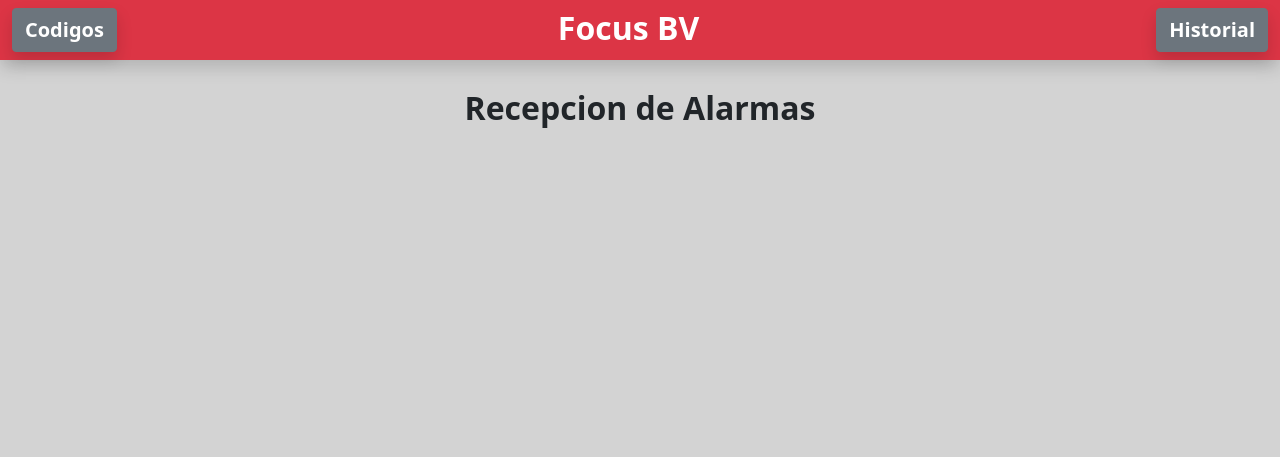
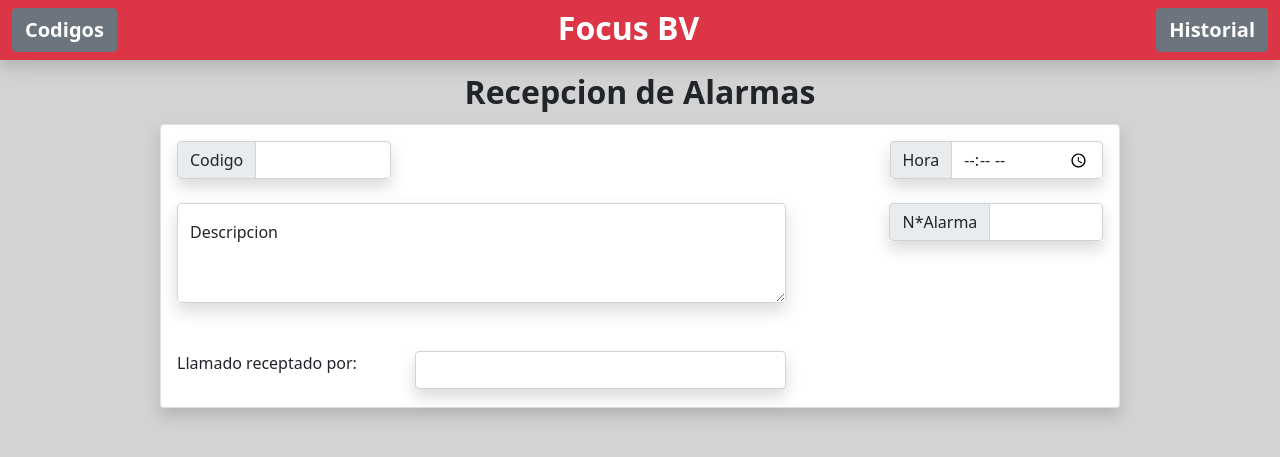
Before and after one commit to GibertSalva/RepoBurbuja2, a Django app: page / in a window 1280 px wide. Shown: the top 457 px of the page. Run offline with Django 3.2, Linux system fonts and the light colour scheme; parts of the project's set-up code (start-up, migrations or seed data) failed here and were passed over.

Commit message:
Formulario a medias

```diff
--- a/FocusBV/templates/home.html
+++ b/FocusBV/templates/home.html
@@ -2,8 +2,62 @@
 
 
 {% block content%}
-
-<p class="text-center fw-bold fs-2 align-top ">Recepcion de Alarmas</p>
+<p class="text-center fw-bold fs-2 align-top my-2 ">Recepcion de Alarmas</p>
 
 
+<div class="card w-75 d-flex mx-auto shadow">
+  <div class="card-body">
+
+<div class="row g-4">
+<div class = " col-3">
+  <div class=" input-group shadow">
+    <span class="input-group-text" id="addon-wrapping">Codigo</span>
+    <input type="text" class="form-control"  aria-describedby="addon-wrapping">
+  </div>
+</div>
+
+<div class="col-6 mx-">
+    <input type="text" class="form-control invisible" placeholder="Last name" aria-label=" name">
+  </div>
+  <div class = " col-3 w-25 ">
+  <div class=" input-group shadow">
+    <span class="input-group-text" id="addon-wrapping">Hora</span>
+    <input type="time" class="form-control"  aria-describedby="addon-wrapping">
+  </div>
+</div>
+
+  <div class="col-8 mb-4 ">
+    <div class="form-floating shadow">
+  <textarea class="form-control" placeholder="Leave a comment here" id="floatingTextarea2" style="height: 100px"></textarea>
+  <label for="floatingTextarea2">Descripcion </label>
+</div>
+  </div>
+
+<div class="col-1 ">
+    <input type="text" class="form-control invisible" placeholder="Last name" aria-label=" name">
+  </div>
+
+  <div class = " col-3 ">
+  <div class=" input-group shadow" >
+    <span class="input-group-text" id="addon-wrapping">N*Alarma</span>
+    <input type="text" class="form-control"  aria-describedby="addon-wrapping">
+  </div>
+</div>
+
+<div class = "col-3 ">
+    <p>Llamado receptado por:</p>
+</div>
+<div class = " col-5">
+    <input type="text" class="form-control shadow"  >
+  </div>
+
+
+</div>
+  </div>
+</div>
+
+
+
+</div>
+
 {% endblock %}
--- a/FocusBV/templates/navbar.html
+++ b/FocusBV/templates/navbar.html
@@ -1,18 +1,18 @@
-<nav class="navbar navbar-dark p-1 bg-danger  shadow ">
+<nav class="navbar navbar-dark p-1  bg-danger shadow ">
 
   <div class="container-fluid ">
   </div>
 
 
 
-  <button class=" mx-2 fs-5  fw-bold btn btn-secondary shadow" type="button" data-bs-toggle="offcanvas"
+  <button class=" mx-2 fs-5  fw-bold btn btn-secondary " type="button" data-bs-toggle="offcanvas"
     data-bs-target="#offcanvasExample" aria-controls="offcanvasExample">
     Codigos
   </button>
 
   <div class="offcanvas offcanvas-start" tabindex="-1" id="offcanvasExample" aria-labelledby="offcanvasExampleLabel">
     <div class="offcanvas-header">
-      <h5 class="offcanvas-title" id="offcanvasExampleLabel"> Codigos </h5>
+      <h5 class="offcanvas-title fw-bold " id="offcanvasExampleLabel"> Codigos </h5>
       <button type="button" class="btn-close text-reset" data-bs-dismiss="offcanvas" aria-label="Close"></button>
     </div>
     <div class="offcanvas-body">
@@ -24,12 +24,11 @@
           }
 
           #myInput {
-            background-image: url('/css/searchicon.png');
             background-position: 10px 10px;
             background-repeat: no-repeat;
             width: 100%;
             font-size: 15px;
-            padding: 12px 20px 12px 40px;
+            padding:  12px  12px 10px;
             border: 1px solid rgb(107, 107, 107);
             margin-bottom: 12px;
           }
@@ -38,7 +37,7 @@
             border-collapse: collapse;
             width: 100%;
             border: 1px solid rgb(0, 0, 0);
-            font-size: 16px;
+            font-size: 14px;
             background-color: #bdbdbd;
           }
 
@@ -53,7 +52,7 @@
           }
 
           #myTable tr {
-            border-bottom: 1px solid rgb(0, 0, 0);
+            border-bottom: 0px solid rgb(0, 0, 0);
           }
 
           #myTable tr.header,
@@ -66,10 +65,10 @@
         <body>
 
 
-          <input type="text" id="myInput" onkeyup="myFunction()" placeholder="Buscar Codigo" title="Type in a name">
+          <input type="text" id="myInput" onkeyup="myFunction()" placeholder="Buscar Codigo" title="Type in a name" class="fw-bold  ">
 
-          <table id="myTable">
-            <tr class="header">
+          <table id="myTable" class="table table-striped table-borderless ">
+            <tr class="header ">
               <th style="width:30%;">Codigo</th>
               <th id="ref">Referencia</th>
             </tr>
@@ -301,8 +300,7 @@
   <span class="navbar-brand mb-1 h1 text-white fs-2 fw-bold ">Focus BV</span>
 
   <form class="d-flex justify-content-end">
-    <button class="mx-2 btn btn-secondary fs-5 fw-bold shadow" type="submit">Historial</button>
+    <button class="mx-2 btn btn-secondary fs-5 fw-bold " type="submit">Historial</button>
   </form>
 
 </nav>
-<br>
```
